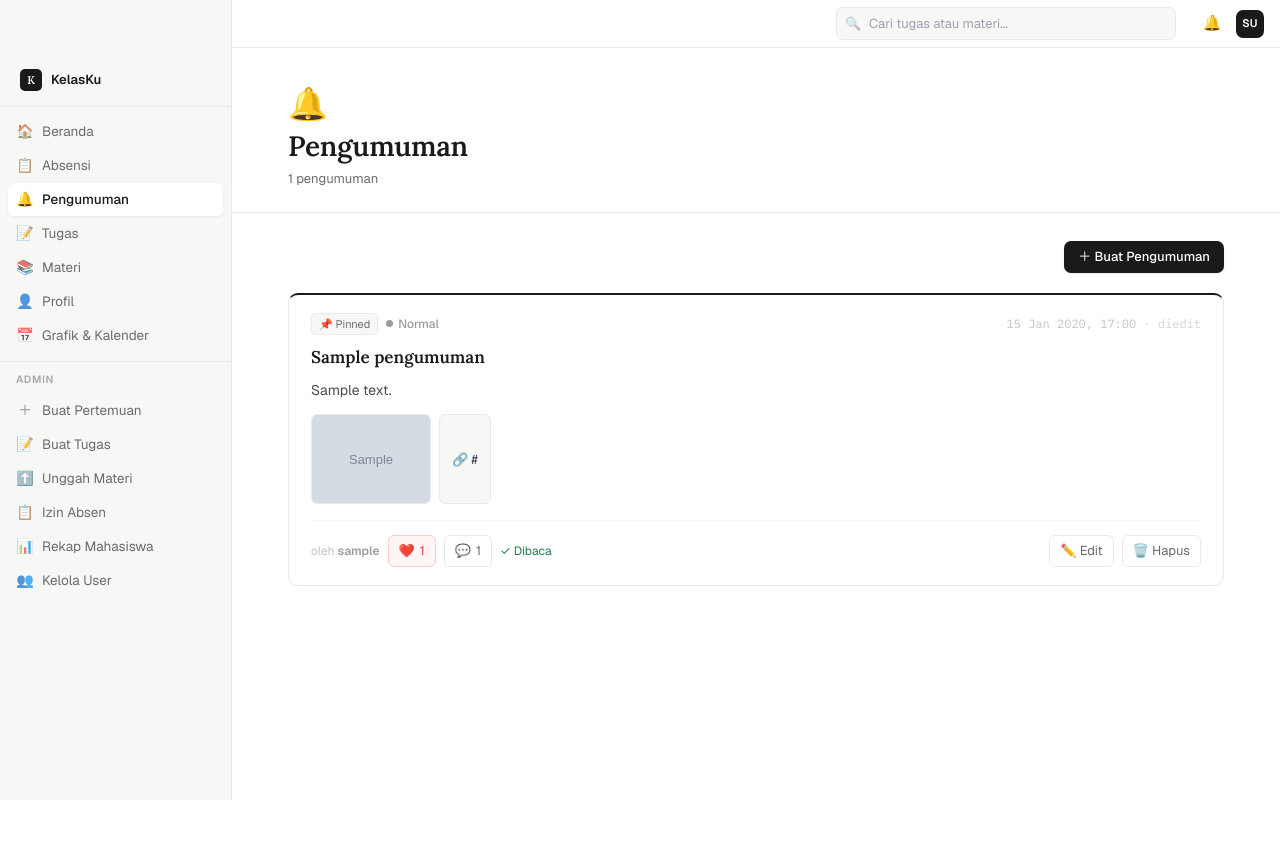
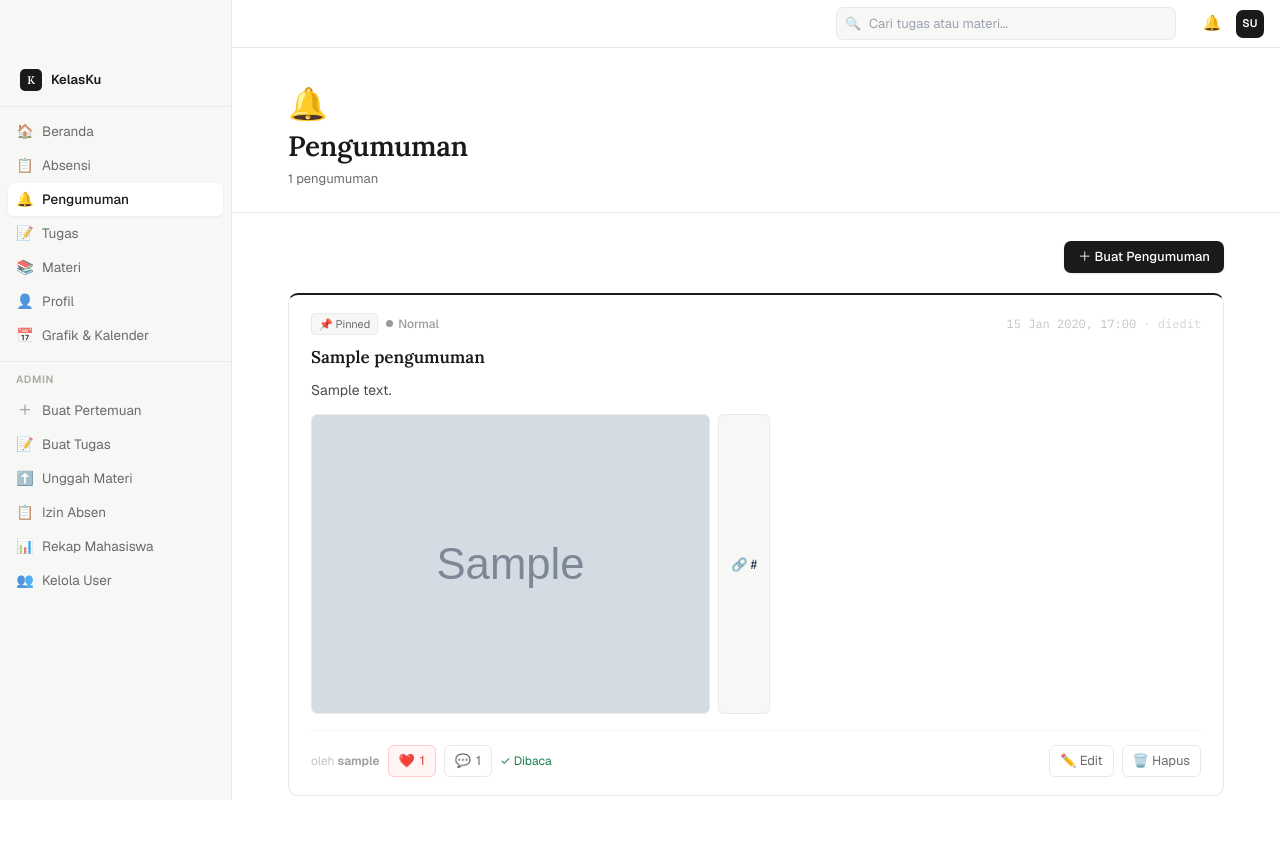
Before and after one commit to Mogu2709/dashboard-kelas, a Django app: page /absensi/pengumuman/ in a window 1280 px wide. Before the commit the page ends 800 px from the top, so only its background shows below. Run offline with Django 5.2, Linux system fonts and the light colour scheme; a user stored in the database is signed in; tables that the repository leaves empty hold one stand-in row (values such as "Sample post"); grey boxes marked "Sample" are stand-in pictures; some libraries are stand-ins or nearby versions.

Commit message:
ubah ukuran gambar dipengumuman

```diff
--- a/templates/pengumuman_list.html
+++ b/templates/pengumuman_list.html
@@ -24,7 +24,7 @@
     /* ── Attachments ── */
     .attach-grid { display:flex;flex-wrap:wrap;gap:8px;margin-top:12px; }
     .attach-img {
-        width:120px;height:90px;object-fit:cover;border-radius:6px;
+        width:450xpx;height:300px;object-fit:cover;border-radius:6px;
         border:1px solid #e9e9e7;cursor:pointer;transition:opacity 0.15s;
     }
     .attach-img:hover { opacity:0.85; }
```
